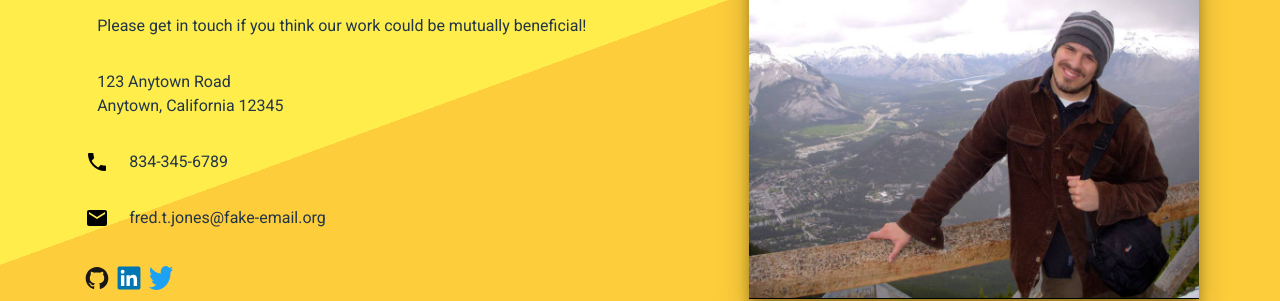
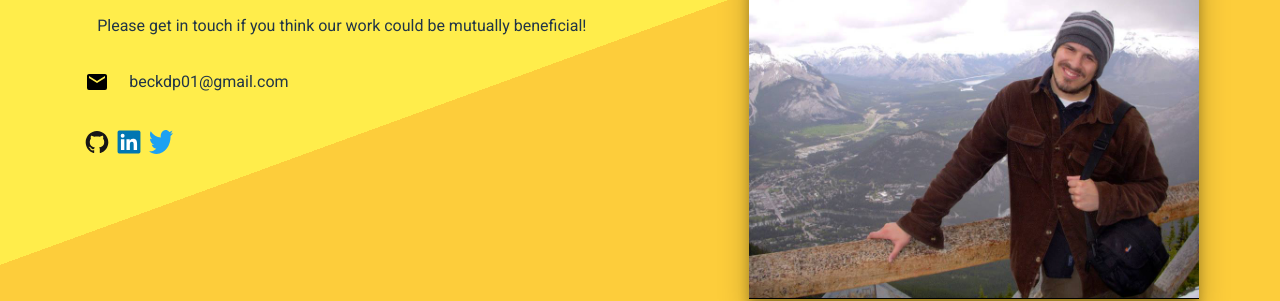
Before and after one commit to dp-beck/personal-portfolio, a React (Vite) app: page / in a window 1280 px wide. Shown: the part 1797-2098 px from the top of the page. Built offline with nearby package versions, Linux system fonts and the light colour scheme; a web font is replaced by a local one.

Commit message:
Remove fake contact info from contact me section

```diff
--- a/src/ContactMe.jsx
+++ b/src/ContactMe.jsx
@@ -7,17 +7,10 @@ function ContactMe() {
             <div className="contact-details">
                 <h1>Contact Me</h1>
                 <p>Please get in touch if you think our work could be mutually beneficial!</p>
-                <p>123 Anytown Road<br/>
-                Anytown, California 12345</p>
-
-                <div className="phone">
-                    <svg xmlns="http://www.w3.org/2000/svg" viewBox="0 0 24 24"><title>phone</title><path d="M6.62,10.79C8.06,13.62 10.38,15.94 13.21,17.38L15.41,15.18C15.69,14.9 16.08,14.82 16.43,14.93C17.55,15.3 18.75,15.5 20,15.5A1,1 0 0,1 21,16.5V20A1,1 0 0,1 20,21A17,17 0 0,1 3,4A1,1 0 0,1 4,3H7.5A1,1 0 0,1 8.5,4C8.5,5.25 8.7,6.45 9.07,7.57C9.18,7.92 9.1,8.31 8.82,8.59L6.62,10.79Z" /></svg>
-                    <p>834-345-6789</p>
-                </div>
 
                 <div className="email">
                     <svg xmlns="http://www.w3.org/2000/svg" viewBox="0 0 24 24"><title>email</title><path d="M20,8L12,13L4,8V6L12,11L20,6M20,4H4C2.89,4 2,4.89 2,6V18A2,2 0 0,0 4,20H20A2,2 0 0,0 22,18V6C22,4.89 21.1,4 20,4Z" /></svg>
-                    <p>fred.t.jones@fake-email.org</p>
+                    <p>beckdp01@gmail.com</p>
                 </div>
 
                 <ul className="social-media-links-in-contact-section">
```
